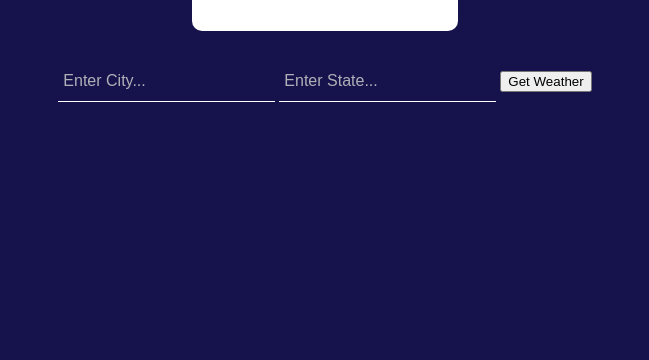
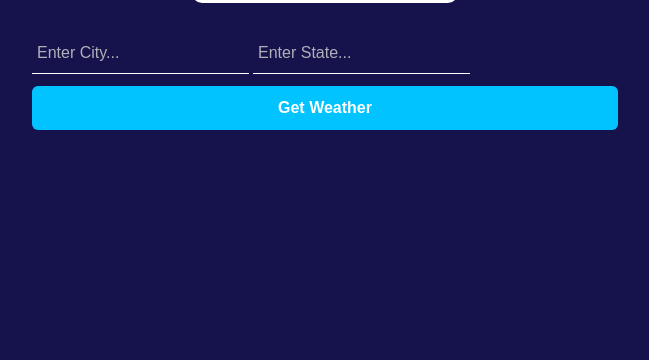
Before and after one commit to LuisCastilloKC/Learnics_Google_Chrome_Extension, a browser extension: page weatherApp/index.html in a window 1280 px wide. Shown: the part 456-816 px from the top of the page, without its empty margins (323-972 px from the left). Drawn offline with Linux system fonts and the light colour scheme.

Commit message:
add style to get Weather button

```diff
--- a/weatherApp/style.css
+++ b/weatherApp/style.css
@@ -98,3 +98,19 @@ input{
 ::-ms-input-placeholder {
     color: rgb(176, 177, 184);
 }
+
+.submitBtnForm{
+    background-color: #00c3ff;
+    border-radius: 6px;
+    border-width: 0;
+    color: #fff;
+    font-weight: bold;
+    cursor: pointer;
+    font-size: 100%;
+    height: 44px;
+    margin: 12px 0 0;
+    padding: 0 25px;
+    position: relative;
+    text-align: center;
+    width: 100%;
+}
```
